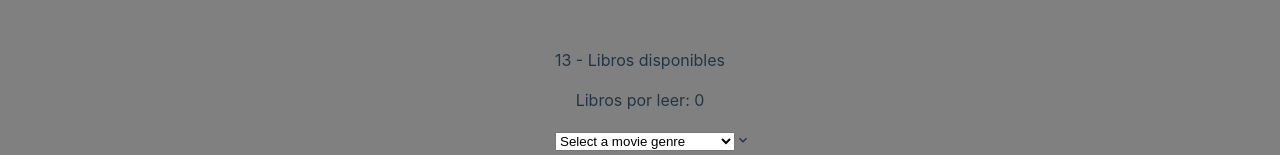
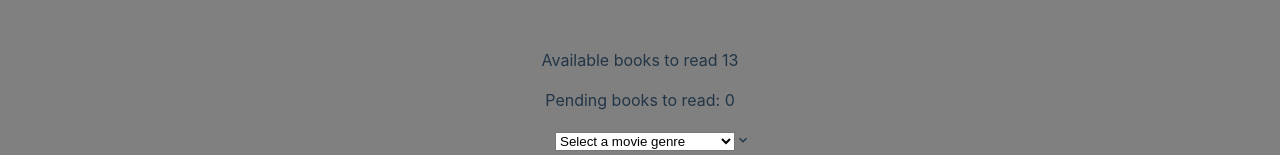
Before and after one commit to JoelMendezM/Books-To-Read, a React (Vite) app: page / in a window 1280 px wide. Shown: the top 155 px of the page. Built offline with nearby package versions, Linux system fonts and the light colour scheme.

Commit message:
Change logic to deploy the numbers of books (available, pending and by category

```diff
--- a/src/components/Header/Header.jsx
+++ b/src/components/Header/Header.jsx
@@ -1,11 +1,27 @@
-import { useBooks } from '../../context/SelectedBookProvider';
+import { useBooks } from "../../context/SelectedBookProvider";
 
 const Header = () => {
-  const { books, selectedBooks } = useBooks();
+  const {
+    books,
+    selectedBooks,
+    disabledBooksCount,
+    filteredBooksState,
+    genre,
+  } = useBooks();
+
   return (
     <section>
-      <p>{books.length - selectedBooks.length} - Libros disponibles</p>
-      <p>Libros por leer: {selectedBooks.length}</p>
+      <p>
+        Available books to read {} {books.length - selectedBooks.length}
+      </p>
+      {genre !== "" && (
+        <p>
+          Available books to read by category{" "}
+          {filteredBooksState.length - disabledBooksCount}
+        </p>
+      )}
+
+      <p>Pending books to read: {selectedBooks.length}</p>
     </section>
   );
 };
```
